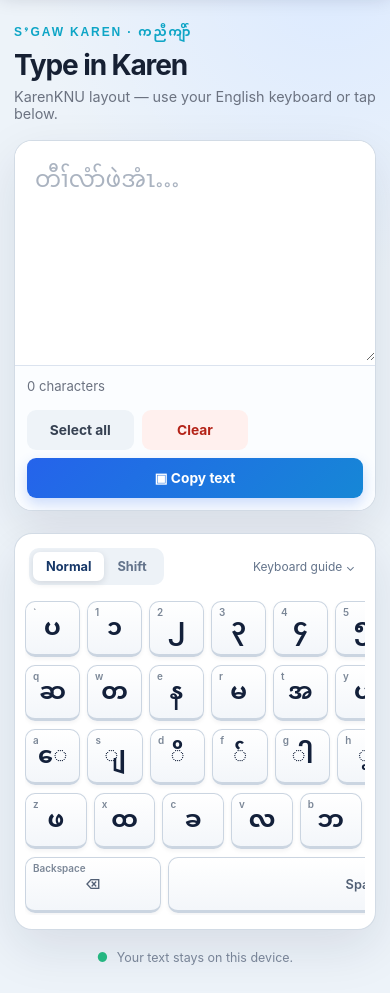
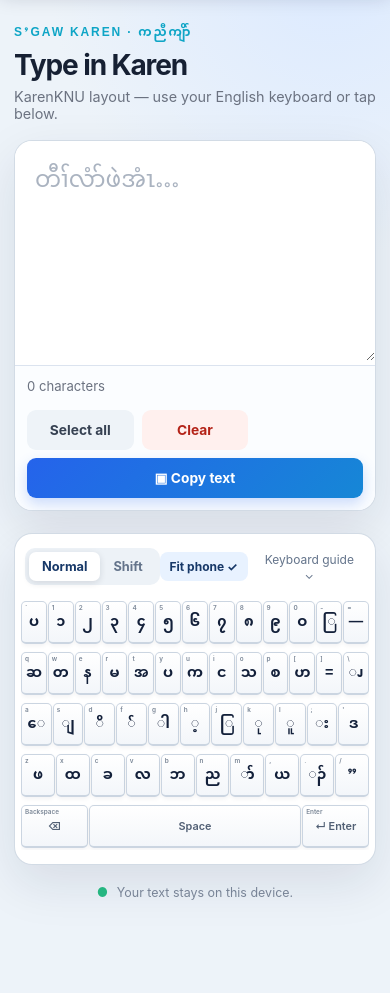
Before and after one commit to Ehthar91/GLN-Karen-Typing-Center, a website: page index.html in a window 390 px wide. Shown: the part 78-1071 px from the top of the page. After the commit the page ends 1006 px from the top, so only its background shows below. Drawn offline with Linux system fonts and the light colour scheme; a web font is replaced by a local one.

Commit message:
Add files via upload

```diff
--- a/app.js
+++ b/app.js
@@ -18,4 +18,8 @@ editor.addEventListener('input',updateCount);editor.addEventListener('keydown',e
 function flashKey(code){const b=[...document.querySelectorAll('.key')].find(k=>k.dataset.code===code);if(b){b.classList.add('pressed');setTimeout(()=>b.classList.remove('pressed'),110)}}
 document.querySelector('#copy').onclick=async()=>{if(!editor.value){showToast('Type something first');return}try{await navigator.clipboard.writeText(editor.value)}catch{editor.select();document.execCommand('copy')}document.querySelector('#copyText').textContent='Copied';showToast('Copied to clipboard');setTimeout(()=>document.querySelector('#copyText').textContent='Copy text',1400)};
 document.querySelector('#clear').onclick=()=>{if(!editor.value)return;editor.value='';updateCount();editor.focus();showToast('Text cleared')};document.querySelector('#selectAll').onclick=()=>{editor.focus();editor.select()};document.querySelector('#undo').onclick=()=>{editor.focus();document.execCommand('undo');updateCount()};document.querySelector('#toggleGuide').onclick=()=>{const g=document.querySelector('#guide');g.hidden=!g.hidden};
-function showToast(message){toast.textContent=message;toast.classList.add('show');setTimeout(()=>toast.classList.remove('show'),1600)}render();updateCount();
+function showToast(message){toast.textContent=message;toast.classList.add('show');setTimeout(()=>toast.classList.remove('show'),1600)}
+const mobileFitToggle=document.querySelector('#mobileFitToggle');
+function setMobileFit(on){document.body.classList.toggle('mobile-fit',on);if(mobileFitToggle){mobileFitToggle.setAttribute('aria-pressed',String(on));mobileFitToggle.textContent=on?'Fit phone ✓':'Scroll keys'}try{localStorage.setItem('glnMobileFit',on?'1':'0')}catch{}}
+if(mobileFitToggle){let saved=null;try{saved=localStorage.getItem('glnMobileFit')}catch{}const defaultFit=window.matchMedia('(max-width:720px)').matches;setMobileFit(saved===null?defaultFit:saved==='1');mobileFitToggle.addEventListener('click',()=>setMobileFit(!document.body.classList.contains('mobile-fit')))}
+render();updateCount();
--- a/index.html
+++ b/index.html
@@ -52,7 +52,7 @@
             <button class="active" id="normalMode" type="button">Normal</button>
             <button id="shiftMode" type="button">Shift</button>
           </div>
-          <button class="layout-note" id="toggleGuide" type="button">Keyboard guide <span>⌄</span></button>
+          <div class="keyboard-tools"><button class="phone-fit-toggle" id="mobileFitToggle" type="button" aria-pressed="true">Fit phone ✓</button><button class="layout-note" id="toggleGuide" type="button">Keyboard guide <span>⌄</span></button></div>
         </div>
         <div class="guide" id="guide" hidden>This is the KarenKNU S’gaw Karen layout. Each key shows its English shortcut. Press Shift for the second layer.</div>
         <div class="keyboard" id="keyboard"></div>
--- a/styles.css
+++ b/styles.css
@@ -5,3 +5,24 @@ body::before,body::after{content:"";position:fixed;top:78px;bottom:0;width:clamp
 @media (pointer:coarse){
   #editor[readonly]{cursor:text;-webkit-user-select:text;user-select:text;caret-color:var(--blue)}
 }
+
+
+/* Optional compact phone layout: fits the full Karen keyboard to the screen. */
+.keyboard-tools{display:flex;align-items:center;gap:10px}.phone-fit-toggle{display:none;border:0;border-radius:8px;padding:7px 10px;background:#e8f2ff;color:#173868;font:700 .75rem Inter,ui-sans-serif,sans-serif;cursor:pointer}.phone-fit-toggle[aria-pressed="false"]{background:#eef3f8;color:#64748b}
+@media(max-width:720px){
+  .phone-fit-toggle{display:inline-flex;align-items:center;white-space:nowrap}
+  .keyboard-tools{gap:6px}
+  body.mobile-fit .keyboard{overflow-x:hidden;width:100%}
+  body.mobile-fit .keyboard .key-row{min-width:0;width:100%;gap:2px;justify-content:stretch}
+  body.mobile-fit .keyboard .key{min-width:0;max-width:none;flex:1 1 0;height:46px;padding:0;border-radius:6px;font-size:1rem;border-bottom-width:2px}
+  body.mobile-fit .keyboard .key small{top:2px;left:3px;font-size:.45rem}
+  body.mobile-fit .keyboard .key.wide{max-width:none;flex:1.45;font-size:.68rem}
+  body.mobile-fit .keyboard .key.space{max-width:none;flex:4.7}
+  body.mobile-fit .keyboard-card{padding-left:6px;padding-right:6px}
+  body.mobile-fit .game-keyboard,body.mobile-fit .race-keyboard{padding-left:0;padding-right:0}
+}
+@media(max-width:390px){
+  body.mobile-fit .keyboard .key-row{gap:1px}
+  body.mobile-fit .keyboard .key{height:43px;font-size:.9rem;border-radius:5px}
+  body.mobile-fit .keyboard .key small{font-size:.4rem}
+}
```
